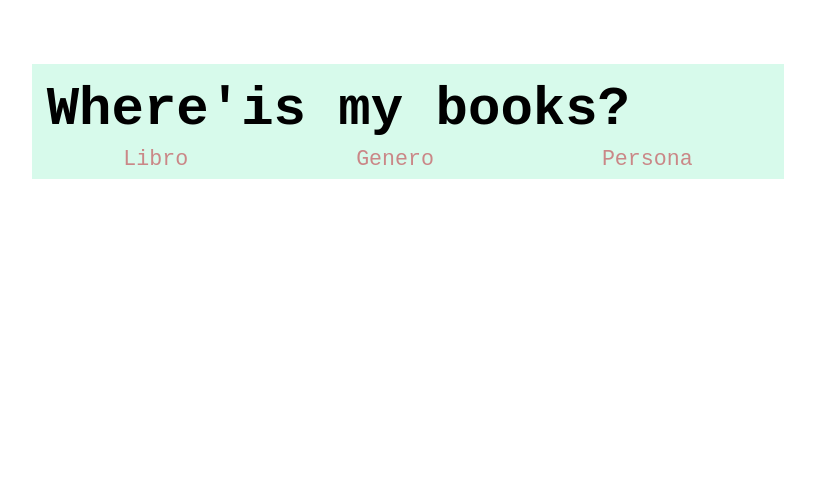
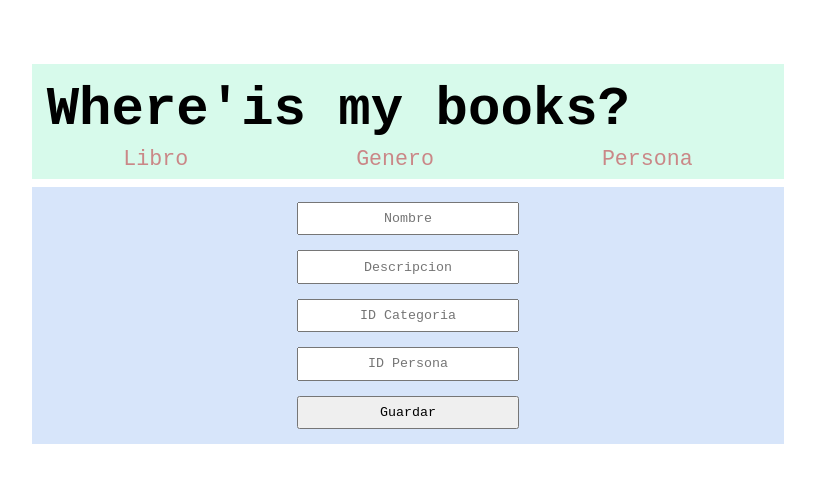
Before and after one commit to hrchioest/Where-are-my-books, a React (Create React App) app in the folder front/: page /libro/nuevo in a window 1280 px wide. Shown: the top 482 px of the page, without its empty margins (232-1047 px from the left). Built offline with nearby package versions, Linux system fonts and the light colour scheme.

Commit message:
Componente para form nuevo libro

```diff
--- a/front/src/App.css
+++ b/front/src/App.css
@@ -43,6 +43,45 @@ body {
   color: rgb(202, 135, 135);
 }
 
+.subnav-main {
+  text-align: center;
+  background: rgb(252, 185, 161);
+  margin: 1%;
+}
+
+.subnav-main :hover {
+  background: rgb(241, 210, 199);
+}
+
+a {
+  text-decoration: none;
+  color: black;
+}
+
+
+
+.newLibro-form{
+  display: flex;
+  flex-direction: column;
+  padding: 1%;
+  margin: 1%;
+  background-color:rgb(215, 229, 250);
+}
+
+.newLibro-form input{
+  padding: 1%;
+  margin: 1% 35% 1% 35%;
+  text-align: center;
+}
+
+.newLibro-form button{
+  padding: 1%;
+  margin: 1% 35% 1% 35%;
+  text-align: center;
+}
+
+
+
 
 /***** Archivo ViewLibro.js *****/
 .main-table{
@@ -57,6 +96,10 @@ body {
 }
 
 .table td {
-  width: 25%;
+  width: 15%;
   text-align: center;
 }
+
+.table button {
+  padding: 5%;
+}
--- a/front/src/App.js
+++ b/front/src/App.js
@@ -3,6 +3,8 @@ import React from 'react';
 import axios from 'axios';
 import Header from './Components/Header';
 import ViewLibro from './Components/ViewLibro';
+import MenuLibro from './Components/MenuLibro';
+import NewLibro from './Components/NewLibro';
 import { BrowserRouter as Router, Route, Link, Switch } from 'react-router-dom';
 
 class App extends React.Component {
@@ -12,10 +14,11 @@ class App extends React.Component {
         <Header />
         <Switch>
           <Route exact path='/libro'>
+            <MenuLibro />
             <ViewLibro />
           </Route>
-          <Route exact path='/persona'>
-            <ViewLibro />
+          <Route exact path='/libro/nuevo'>
+            <NewLibro />
           </Route>
         </Switch>
 
--- a/front/src/Components/Header.js
+++ b/front/src/Components/Header.js
@@ -11,7 +11,7 @@ class Header extends React.Component {
                 </div>
                 <Router>
                 <nav className='nav-main'>
-                    <Link to='/libro'>Libro</Link>
+                    <a href="/libro">Libro</a>
                     <a href="/genero">Genero</a>
                     <a href="/persona">Persona</a>
                 </nav>
--- /dev/null
+++ b/front/src/Components/Input.js
@@ -0,0 +1,10 @@
+import React from 'react';
+
+class Input extends React.Component {
+    render(){
+        const input=<input type="text" name={this.props.name} placeholder={this.props.name}></input>
+        return input
+    }
+}
+
+export default Input
--- /dev/null
+++ b/front/src/Components/MenuLibro.js
@@ -0,0 +1,18 @@
+import React from 'react';
+import { BrowserRouter as Router, Route, Link, Switch} from 'react-router-dom';
+
+
+class MenuLibro extends React.Component {
+    render() {
+        return (
+            <Router>
+                <a href="/libro/nuevo">
+                    <nav className='subnav-main'>
+                    <p>Agregar libro</p>
+                    </nav>
+                </a>
+            </Router>
+        )}
+}
+
+export default MenuLibro;
--- a/front/src/Components/NewLibro.js
+++ b/front/src/Components/NewLibro.js
@@ -1,42 +1,19 @@
 import React from 'react';
 import axios from 'axios';
+import Input from './Input'
 
-class ViewLibro extends React.Component {
-    state = {
-      libros: []
-    }
+class NewLibro extends React.Component {
+  render(){
+    return (
+      <div className='newLibro-form'>
+        <Input name='Nombre' />
+        <Input name='Descripcion' />
+        <Input name='ID Categoria' />
+        <Input name='ID Persona' />
+        <button type='submit'>Guardar</button>
+      </div>
+    )
+  }
+}
 
-    componentDidMount() {
-      axios.get(`http://localhost:3000/libro`)
-        .then(res => {
-          const libros = res.data;
-          this.setState({libros});
-        })
-    }
-
-    render() {
-      return (
-        <div className='main-table'>
-          <table className='table'>
-            <tr className='table-tr'>
-              <td><strong>Nombre</strong></td>
-              <td><strong>Descripcion</strong></td>
-              <td><strong>Categoria</strong></td>
-              <td><strong>Persona</strong></td>
-            </tr>
-            {this.state.libros.map(libro =>
-            <tr>
-              <td>{libro.nombre}</td>
-              <td>{libro.descripcion}</td>
-              <td>{libro.categoria}</td>
-              <td>{libro.alias}</td>
-            </tr>
-            )}
-
-          </table>
-        </div>
-      )
-    }
-  }
-
-  export default ViewLibro;
+export default NewLibro;
--- a/front/src/Components/ViewLibro.js
+++ b/front/src/Components/ViewLibro.js
@@ -2,8 +2,9 @@ import React from 'react';
 import axios from 'axios';
 
 class ViewLibro extends React.Component {
-    state = {
-      libros: []
+  constructor(props){
+    super(props);
+    this.state={libros:[]}
   }
 
   componentDidMount() {
@@ -23,6 +24,8 @@ class ViewLibro extends React.Component {
             <td><strong>Descripcion</strong></td>
             <td><strong>Categoria</strong></td>
             <td><strong>Persona</strong></td>
+            <td><strong></strong></td>
+            <td><strong></strong></td>
           </tr>
           {this.state.libros.map(libro =>
           <tr>
@@ -30,6 +33,8 @@ class ViewLibro extends React.Component {
             <td>{libro.descripcion}</td>
             <td>{libro.categoria}</td>
             <td>{libro.alias}</td>
+            <td><a href={"/edit/"+libro.id}><button>Editar</button></a></td>
+            <td><a href={"/delete/"+libro.id}><button>Eliminar</button></a></td>
           </tr>
           )}
 
```
Lines whose indentation alone changed are shown as unchanged.
